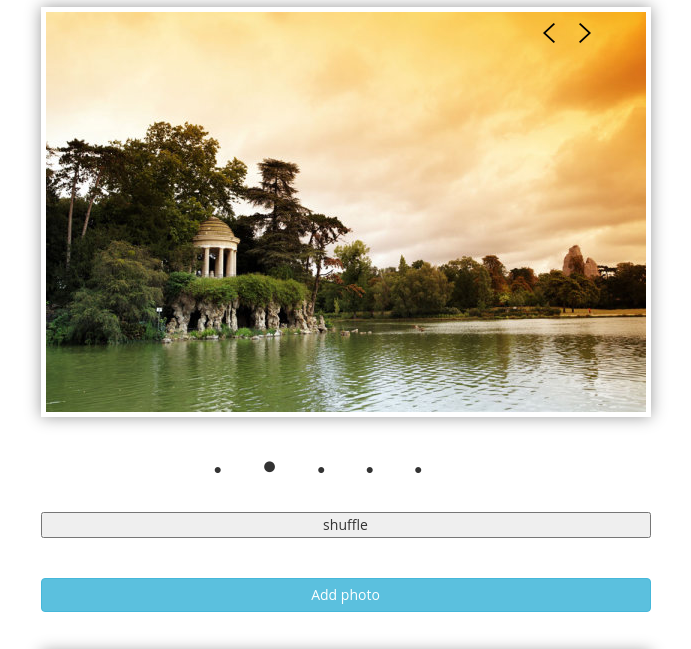
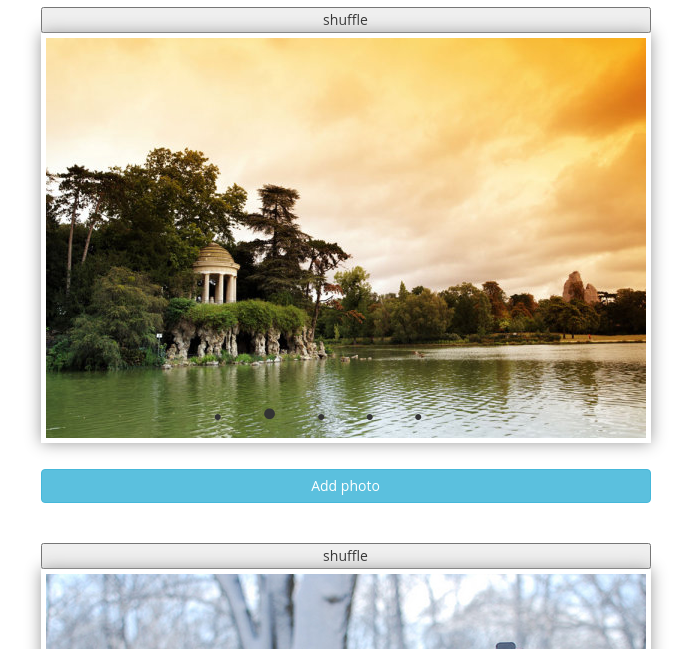
Before and after one commit to Shayol/AngularSlider, a plain HTML site: page index.html in a window 1280 px wide. Shown: the part 123-772 px from the top of the page, without its empty margins (322-1013 px from the left). Drawn offline with nearby package versions, Linux system fonts and the light colour scheme; some packages are replaced by stand-ins of ours.

Commit message:
add inline style to fix absolute positinoing mixup needed for ng-show

```diff
--- a/css/styles.css
+++ b/css/styles.css
@@ -1,17 +1,17 @@
-.slide .ng-hide-add,
-.slide .ng-hide-remove {
+.slide.ng-hide-add,
+.slide.ng-hide-remove {
   -webkit-transition: all linear 0.5s;
   -moz-transition: all linear 0.5s;
   -o-transition: all linear 0.5s;
   transition: all linear 0.5s;
   display: block!important;
 }
-.slide .ng-hide-add.ng-hide-add-active,
-.slide .ng-hide-remove {
+.slide.ng-hide-add.ng-hide-add-active,
+.slide.ng-hide-remove {
   opacity: 0;
 }
-.slide .ng-hide-add,
-.slide .ng-hide-remove.ng-hide-remove-active {
+.slide.ng-hide-add,
+.slide.ng-hide-remove.ng-hide-remove-active {
   opacity: 1;
 }
 
@@ -36,7 +36,9 @@ h1 {
   width: 610px;
   margin: auto;
   overflow: auto;
+  position: absolute;
 }
+
 .arrows {
   position: absolute;
   top: 10px;
@@ -61,7 +63,6 @@ span {
 
 span.active {
   font-size: 25px;
-  font-color: grey;
 }
 
 button {
--- a/index.html
+++ b/index.html
@@ -18,14 +18,14 @@
 
   <div ng-controller="SliderR">
     <div ng-include src="'template/slider.html'"></div>
-      <div class="row">
+      <div class="row" style="position:relative; bottom: -300px;">
         <div class="col-md-6 col-md-offset-3">
           <button ng-click="add_photo()" class="btn btn-info">Add photo</button>
       </div>
     </div>
   </div>
 
-  <div ng-controller="SliderL">
+  <div ng-controller="SliderL" style="position:relative; top: 300px;">
     <div ng-include src="'template/slider.html'"></div>
   </div>
 
--- a/template/slider.html
+++ b/template/slider.html
@@ -1,27 +1,16 @@
-<div class="row">
-  <div class="col-md-6 col-md-offset-3">
-    <div class="slide">
-      <div ng-repeat="image in images track by image.id" ng-show="isCurrentSlideIndex($index)">
-        <img ng-src="{{image.src}}" />
-      </div>
-    </div>
-    <div class="arrows">
-      <a href="#" ng-click="prev()">
-        <img src="img/left-arrow.png"/>
-      </a>
-      <a href="#" ng-click="next()">
-        <img src="img/right-arrow.png"/>
-      </a>
-    </div>
-  </div>
-</div>
-<div class="row">
-  <div class="col-md-6 col-md-offset-3 navigation text-center">
-    <span ng-repeat="image in images track by image.id" ng-class="{active: isCurrentSlideIndex($index)}" ng-click="setCurrentSlideIndex($index)">●</span>
-  </div>
-</div>
 <div class="row">
   <div class="col-md-6 col-md-offset-3">
     <button ng-click="shuffle()">shuffle</button>
   </div>
 </div>
+<div class="row">
+  <div class="col-md-6 col-md-offset-3">
+    <img ng-repeat="image in images track by image.id" ng-show="isCurrentSlideIndex($index)" ng-src="{{image.src}}" class="slide">
+  </div>
+  </div>
+</div>
+<div class="row" style="position:relative; top: 330px;">
+  <div class="col-md-6 col-md-offset-3 navigation text-center">
+    <span ng-repeat="image in images track by image.id" ng-class="{active: isCurrentSlideIndex($index)}" ng-click="setCurrentSlideIndex($index)">●</span>
+  </div>
+</div>
```
